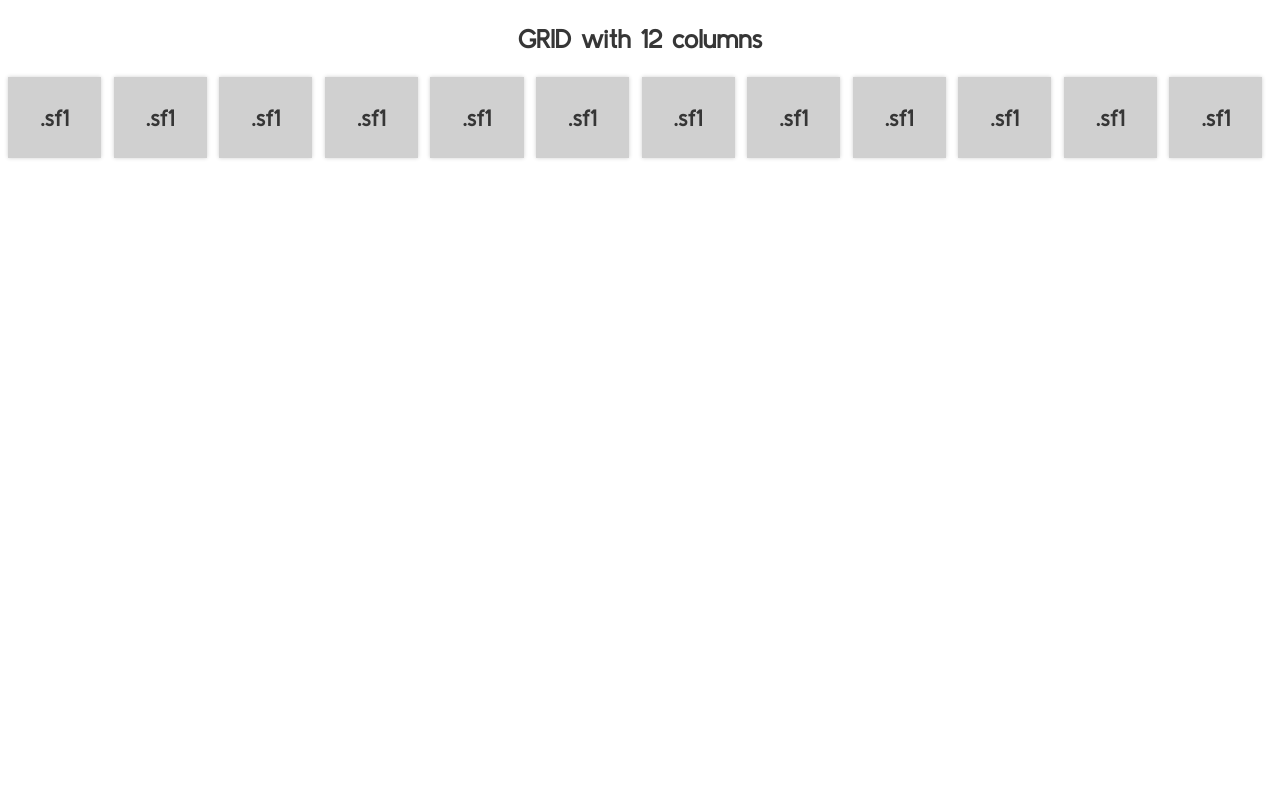
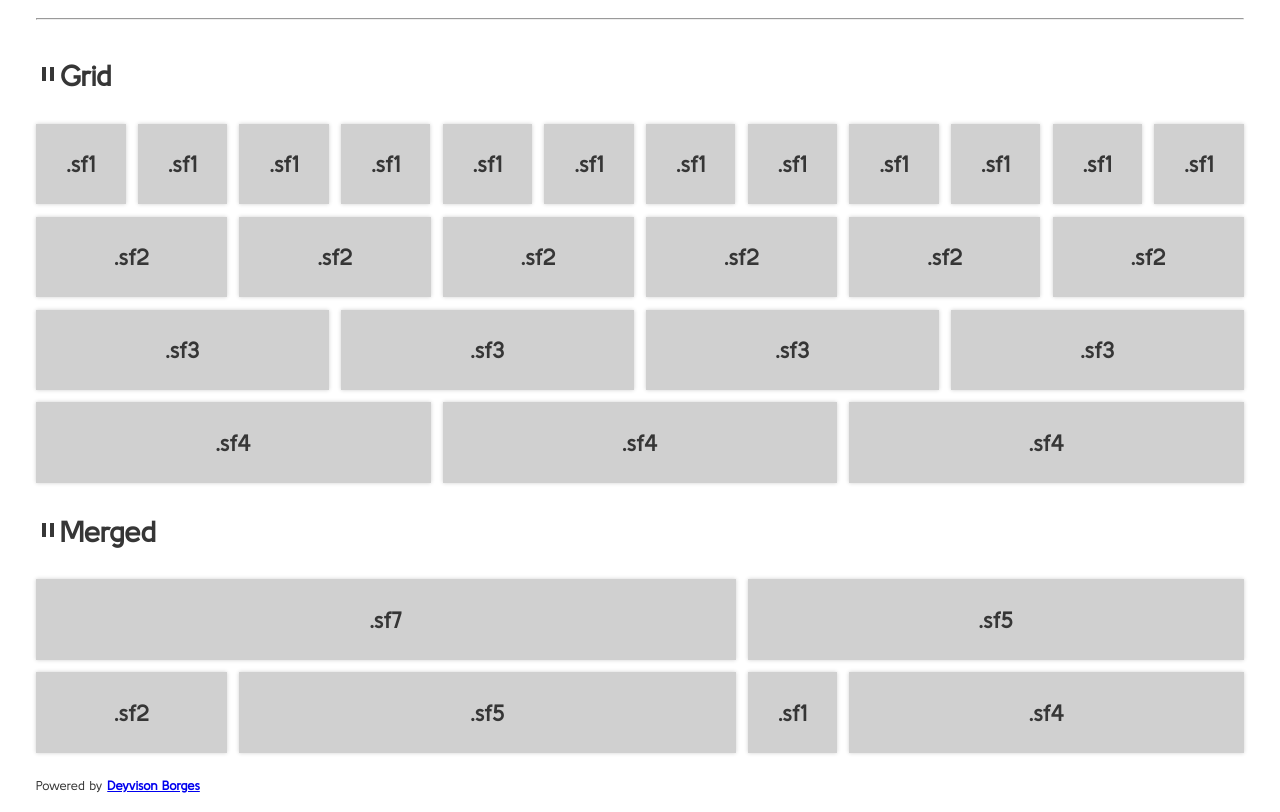
Before and after one commit to softframecss/softframecss, a website: page index.html in a window 1280 px wide. Shown: the part 108-920 px from the top of the page. Before the commit the page ends 800 px from the top, so only its background shows below. Drawn offline with Linux system fonts and the light colour scheme.

Commit message:
cor: add flex layout and readme

```diff
--- a/css/softframe.css
+++ b/css/softframe.css
@@ -5,13 +5,13 @@
     --sf2: 15.66667%;
     --sf3: 24%;
     --sf4: 32.33333%;
-    --sf5: 40.66667;
+    --sf5: 40.66667%;
     --sf6: 49%;
-    --sf7: 57.33333;
-    --sf8: 65.66667;
+    --sf7: 57.33333%;
+    --sf8: 65.66667%;
     --sf9: 74%;
-    --sf10: 82.33333;
-    --sf11: 90.66667;
+    --sf10: 82.33333%;
+    --sf11: 90.66667%;
     --sf12: 99%;
 
     /* DEFAULT COLORS */
@@ -45,89 +45,94 @@ p { font-size: 0.8rem; color: var(--dark-gray);}
     margin: auto;
 }
 
-.sf { margin: 5px; position: relative; /* insert before .softframe */}
+/* insert before .softframe */
+.sf {
+    position: relative;
+    display: flex;
+    padding: 0 30px; /* remove this in you project */
+}
 .pf { padding: 5px; } /* padding */
 
 .sf1 {
     width: var(--sf1);
-    margin: 0.25%;
+    margin: 0.5%;
     position: relative;
     display: inline-block;
 }
 
 .sf2 {
     width: var(--sf2);
-    margin: 0.25%;
+    margin: 0.5%;
     position: relative;
     display: inline-block;
 }
 
 .sf3 {
     width: var(--sf3);
-    margin: 0.25%;
+    margin: 0.5%;
     position: relative;
     display: inline-block;
 }
 
 .sf4 {
     width: var(--sf4);
-    margin: 0.25%;
+    margin: 0.5%;
     position: relative;
     display: inline-block;
 }
 
 .sf5 {
     width: var(--sf5);
-    margin: 0.25%;
+    margin: 0.5%;
     position: relative;
     display: inline-block;
 }
 
 .sf6 {
     width: var(--sf6);
-    margin: 0.25%;
+    margin: 0.5%;
     position: relative;
     display: inline-block;
 }
 
 .sf7 {
     width: var(--sf7);
-    margin: 0.25%;
+    margin: 0.5%;
     position: relative;
     display: inline-block;
 }
 
 .sf8 {
     width: var(--sf8);
-    margin: 0.25%;
+    margin: 0.5%;
     position: relative;
     display: inline-block;
 }
 
 .sf9 {
     width: var(--sf9);
-    margin: 0.25%;
+    margin: 0.5%;
     position: relative;
     display: inline-block;
 }
 
 .sf10 {
     width: var(--sf10);
-    margin: 0.25%;
+    margin: 0.5%;
     position: relative;
     display: inline-block;
 }
 
 .sf11 {
     width: var(--s11);
-    margin: 0.25%;
+    margin: 0.5%;
     position: relative;
     display: inline-block;
 }
 
 .sf12 {
     width: var(--sf12);
-    margin: 0.25%;
+    margin: 0.5%;
     position: relative;
     display: inline-block;
 }
--- a/index.html
+++ b/index.html
@@ -12,23 +12,32 @@
     <link rel="manifest" href="icons/site.webmanifest">
 
     <link href="https://fonts.googleapis.com/css?family=Kulim+Park&display=swap" rel="stylesheet">
+    <link href="https://fonts.googleapis.com/icon?family=Material+Icons" rel="stylesheet">
     <link rel="stylesheet" href="css/softframe.css">
 
     <title>softframe.css | A simple framework CSS for simples applications.</title>
 </head>
 <body>
     <div class="softframe">
-        <!-- logo -->
         <div class="sf">
             <div class="sf4">
                 <h1>softframe.css</h1>
                 <p>A simple framework CSS for simples applications.</p>
             </div>
-            <div class="sf8"></div>
+            <div class="sf8">&nbsp;</div>
+        </div>
+        <div class="sf">
+            <div class="sf12">
+                <hr>
+            </div>
         </div>
 
-        <!-- demo grids -->
-        <h2 class="text-center"> GRID with 12 columns </h2>
+        <div class="sf">
+            <div class="sf12">
+                <h1><i class="material-icons"> pause </i>Grid</h1>
+            </div>
+        </div>
+
         <div class="sf">
             <div class="sf_card sf1">
                 <h3 class="text-center pf"> .sf1 </h3>
@@ -67,6 +76,90 @@
                 <h3 class="text-center pf"> .sf1 </h3>
             </div>
         </div>
+
+        <div class="sf">
+            <div class="sf_card sf2">
+                <h3 class="text-center pf"> .sf2 </h3>
+            </div>
+            <div class="sf_card sf2">
+                <h3 class="text-center pf"> .sf2 </h3>
+            </div>
+            <div class="sf_card sf2">
+                <h3 class="text-center pf"> .sf2 </h3>
+            </div>
+            <div class="sf_card sf2">
+                <h3 class="text-center pf"> .sf2 </h3>
+            </div>
+            <div class="sf_card sf2">
+                <h3 class="text-center pf"> .sf2 </h3>
+            </div>
+            <div class="sf_card sf2">
+                <h3 class="text-center pf"> .sf2 </h3>
+            </div>
+        </div>
+
+        <div class="sf">
+            <div class="sf_card sf3">
+                <h3 class="text-center pf"> .sf3 </h3>
+            </div>
+            <div class="sf_card sf3">
+                <h3 class="text-center pf"> .sf3 </h3>
+            </div>
+            <div class="sf_card sf3">
+                <h3 class="text-center pf"> .sf3 </h3>
+            </div>
+            <div class="sf_card sf3">
+                <h3 class="text-center pf"> .sf3 </h3>
+            </div>
+        </div>
+
+        <div class="sf">
+            <div class="sf_card sf4">
+                <h3 class="text-center pf"> .sf4 </h3>
+            </div>
+            <div class="sf_card sf4">
+                <h3 class="text-center pf"> .sf4 </h3>
+            </div>
+            <div class="sf_card sf4">
+                <h3 class="text-center pf"> .sf4 </h3>
+            </div>
+        </div>
+
+        <div class="sf">
+            <div class="sf12">
+                <h1><i class="material-icons"> pause </i>Merged</h1>
+            </div>
+        </div>
+
+        <div class="sf">
+            <div class="sf_card sf7">
+                <h3 class="text-center pf"> .sf7</h3>
+            </div>
+            <div class="sf_card sf5">
+                <h3 class="text-center pf"> .sf5 </h3>
+            </div>
+        </div>
+
+        <div class="sf">
+            <div class="sf_card sf2">
+                <h3 class="text-center pf"> .sf2</h3>
+            </div>
+            <div class="sf_card sf5">
+                <h3 class="text-center pf"> .sf5 </h3>
+            </div>
+            <div class="sf_card sf1">
+                <h3 class="text-center pf"> .sf1 </h3>
+            </div>
+            <div class="sf_card sf4">
+                <h3 class="text-center pf"> .sf4 </h3>
+            </div>
+        </div>
+
+        <div class="sf footer">
+            <div class="sf12">
+                <p>Powered by <strong> <a href="https://www.linkedin.com/in/deyvisonborges"> Deyvison Borges </a></strong></p>
+            </div>
+        </div>
     </div>
 </body>
 </html>
```
Also changed, not shown: README.md.
